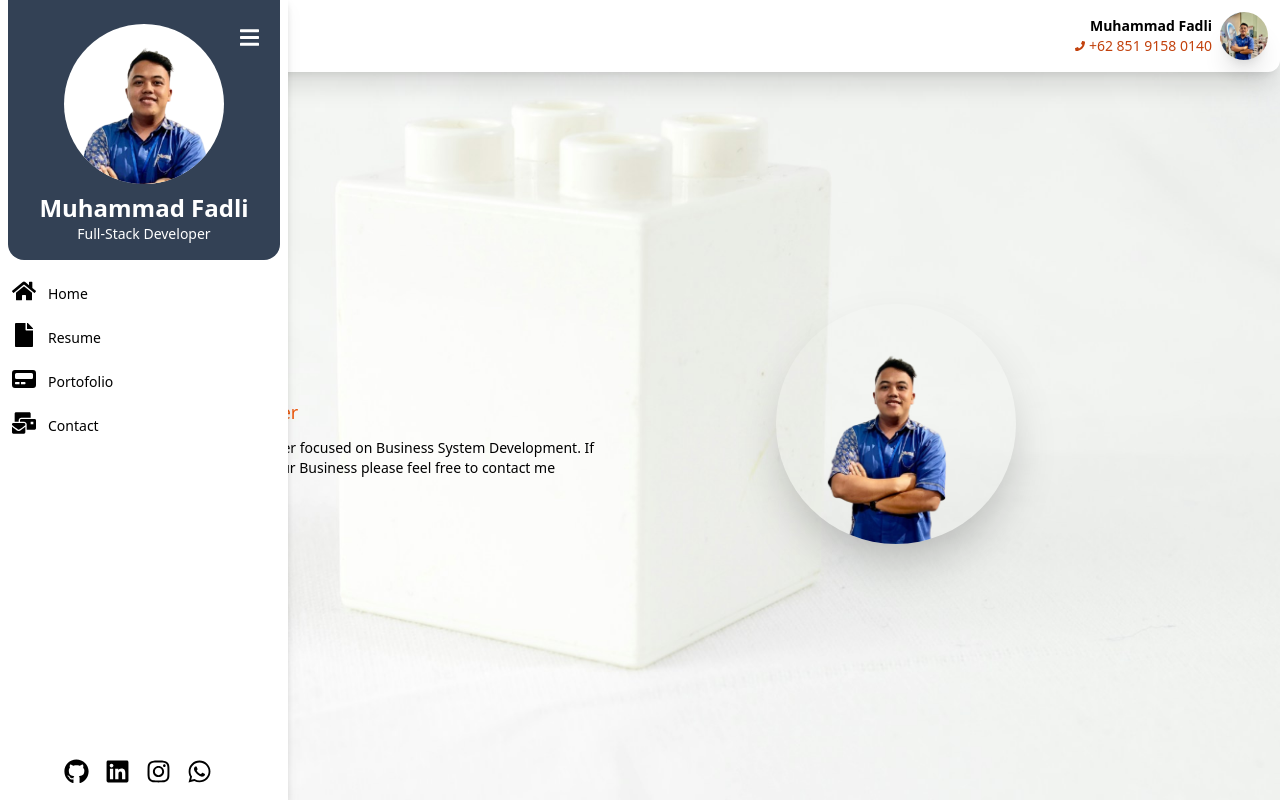
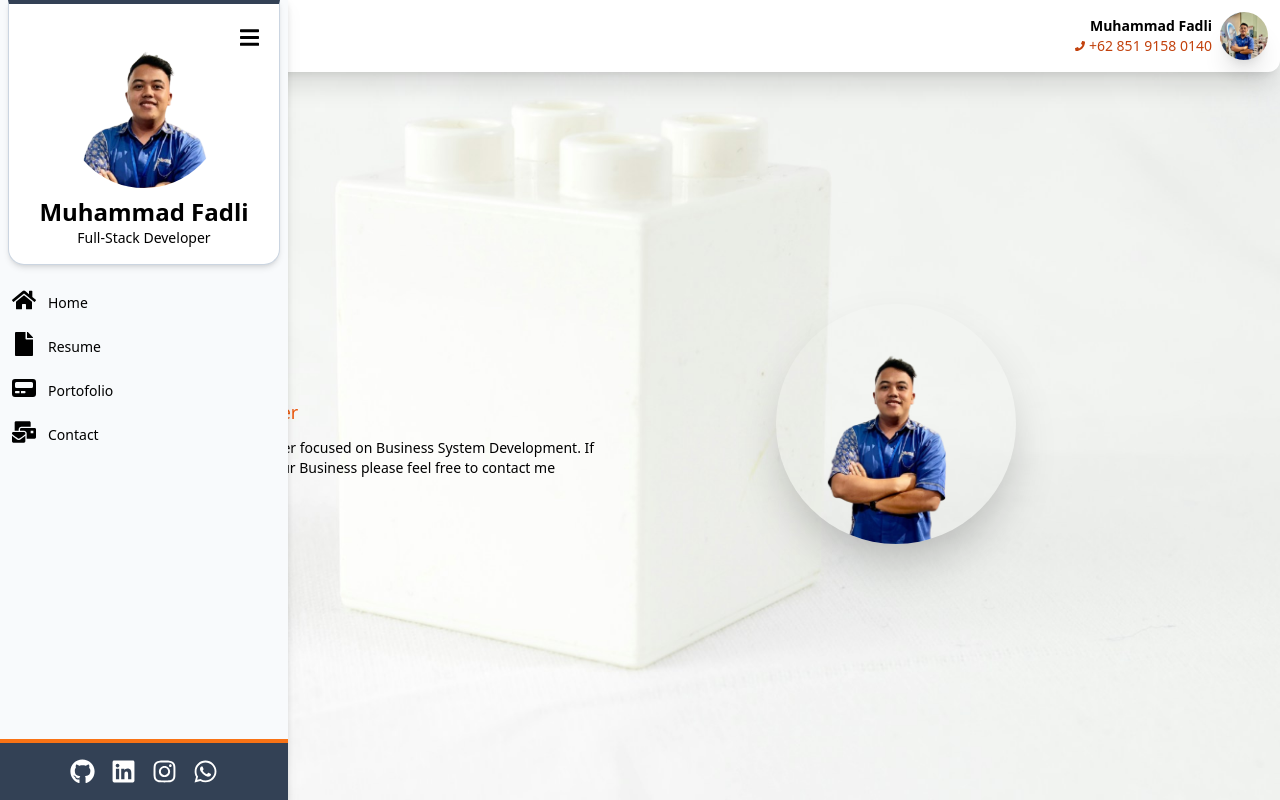
Before and after one commit to Fadli080818/my-portofolio, a React (Vite) app: page / in a window 1280 px wide. Both pictures are taken after a click on the icon 17 px from the left and 37 px from the top of the page. Built offline with nearby package versions, Linux system fonts and the light colour scheme.

Commit message:
Change Sidebar Style

```diff
--- a/src/components/Sidebar.jsx
+++ b/src/components/Sidebar.jsx
@@ -22,27 +22,25 @@ const Sidebar = () => {
       <div
         className={`${
           show ? " invisible " : " block "
-        }w-72 bg-white fixed h-screen  drop-shadow-lg`}
+        }w-72 bg-slate-50 fixed h-screen drop-shadow-lg transition-all `}
       >
-        <ul className="text-black relative">
-          <li className="bg-slate-700 rounded-b-2xl p-2 ml-2 mr-2">
-            <div className="flex justify-center mt-4 mb-2">
+        <ul className="text-black relative ">
+          <li className="bg-white rounded-b-2xl p-2 ml-2 mr-2 border-l border-r border-b border-t-4 border-t-slate-700 border-slate-300 shadow-md">
+            <div className="flex justify-center mt-4 mb-2 ">
               <img
                 src={ImgMe}
                 alt=""
-                className="w-40 rounded-full shadow-slate-200 bg-white"
+                className="w-40 rounded-full  shadow-slate-200 bg-white"
               />
             </div>
-            <h2 className="text-center text-2xl font-semibold text-white">
+            <h2 className="text-center text-2xl font-semibold ">
               Muhammad Fadli
             </h2>
-            <p className="text-center text-sm text-white pb-2">
-              Full-Stack Developer
-            </p>
+            <p className="text-center text-sm  pb-2">Full-Stack Developer</p>
           </li>
 
           <li
-            className="mb-2 ml-2 mr-2 rounded hover:shadow hover:bg-slate-700 hover:cursor-pointer hover:text-white  py-2 mt-4 text-sm group"
+            className="pl-2 pb-3 pt-3 hover:border-r-4 hover:border-orange-400 transition ease-in-out duration-300 hover:shadow hover:bg-slate-700 hover:cursor-pointer hover:text-white  py-2 mt-4 text-sm group"
             onClick={() => navigate("/")}
           >
             <a href="/" className="pl-1">
@@ -52,7 +50,7 @@ const Sidebar = () => {
           </li>
 
           <li
-            className="mb-2 ml-2 mr-2  rounded hover:shadow hover:bg-slate-700 hover:cursor-pointer hover:text-white py-2 text-sm"
+            className="pl-2 pb-3 pt-3 hover:border-r-4 hover:border-orange-400 transition ease-in-out duration-300 hover:shadow hover:bg-slate-700 hover:cursor-pointer hover:text-white py-2 text-sm"
             onClick={() => navigate("/resume")}
           >
             <a href="/resume" className="pl-1 ">
@@ -62,7 +60,7 @@ const Sidebar = () => {
           </li>
 
           <li
-            className="mb-2 ml-2 mr-2  rounded hover:shadow hover:bg-slate-700 hover:cursor-pointer hover:text-white  py-2 text-sm "
+            className="pl-2 pb-3 pt-3 hover:border-r-4 hover:border-orange-400 transition ease-in-out duration-300 hover:shadow hover:bg-slate-700 hover:cursor-pointer hover:text-white  py-2 text-sm "
             onClick={() => navigate("/portofolio")}
           >
             <a href="/portofolio" className="pl-1">
@@ -72,7 +70,7 @@ const Sidebar = () => {
           </li>
 
           <li
-            className="mb-2 ml-2 mr-2  rounded hover:shadow hover:bg-slate-700 hover:cursor-pointer hover:text-white  py-2 text-sm"
+            className="pl-2 pb-3 pt-3 hover:border-r-4 hover:border-orange-400 transition ease-in-out duration-300 hover:shadow hover:bg-slate-700 hover:cursor-pointer hover:text-white  py-2 text-sm"
             onClick={() => navigate("/contact")}
           >
             <a href="/contact" className="pl-1">
@@ -83,7 +81,7 @@ const Sidebar = () => {
         </ul>
 
         {/* Icon Sosmed */}
-        <div className="flex justify-center fixed bottom-0 left-16 text-black">
+        <div className="flex justify-center fixed bottom-0 left-0 text-white bg-slate-700 w-full pt-4 border-t-4 border-t-orange-500">
           <a
             href="https://github.com/Fadli080818"
             className="pr-4"
@@ -116,7 +114,7 @@ const Sidebar = () => {
         <FaBars
           size={35}
           className={`${
-            show ? "text-slate-800" : "ml-56 absolute text-white"
+            show ? "text-slate-800" : "ml-56 absolute "
           }  my-2 pl-4 cursor-pointer mt-5 `}
           onClick={() => setShow(!show)}
         />
```
